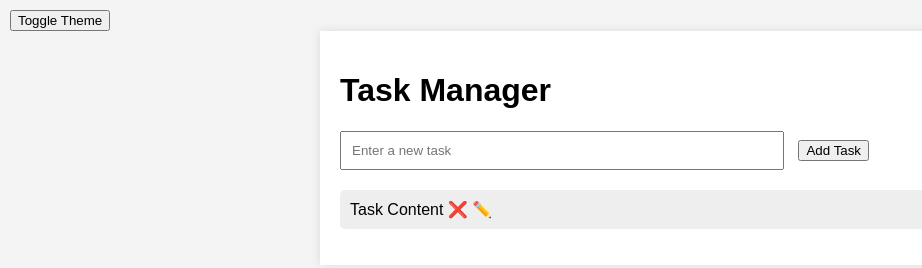
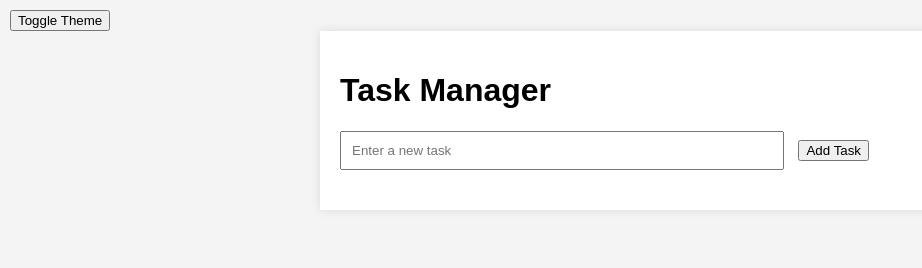
Before and after one commit to Jorge186414/Curso_Fundamenteo_de_JavaScript, a plain HTML site: page Manipulacion_del_DOM/Task_Manager_Final_Project/index.html in a window 1280 px wide. Shown: the whole page, without its empty margins (0-922 px from the left). Drawn offline with Linux system fonts and the light colour scheme.

Commit message:
MODIFIED: Se elimino el elemento li dentro del ul task-list para eliminar el bug de duplicacion de tareas en el localStorage

```diff
--- a/Manipulacion_del_DOM/Task_Manager_Final_Project/index.html
+++ b/Manipulacion_del_DOM/Task_Manager_Final_Project/index.html
@@ -19,11 +19,6 @@
       <button type="submit">Add Task</button>
     </form>
     <ul id="task-list">
-      <li>
-        Task Content
-        <span class="delete-btn">❌</span>
-        <span class="edit-btn">✏️</span>
-      </li>
     </ul>
   </div>
   <script src="main.js"></script>
```
